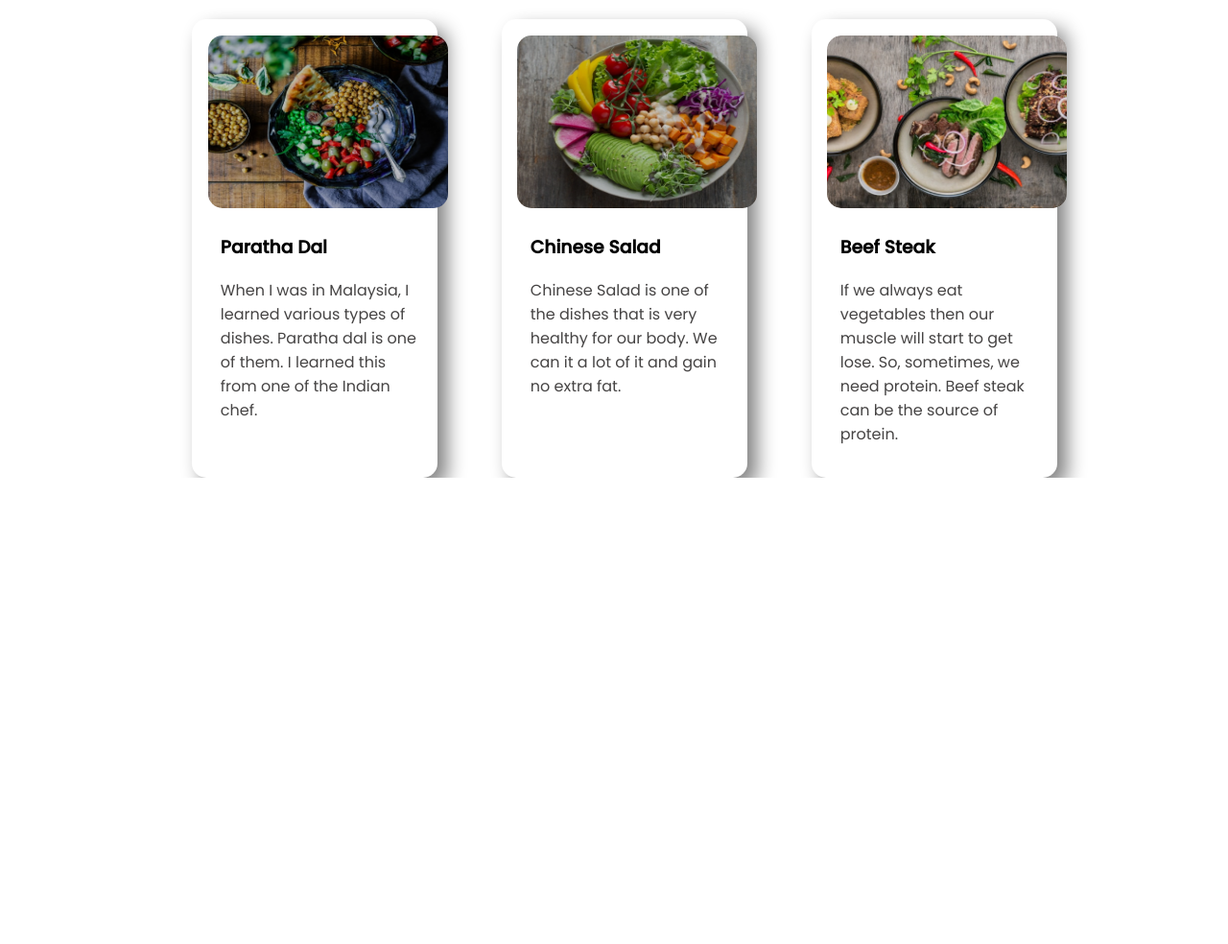
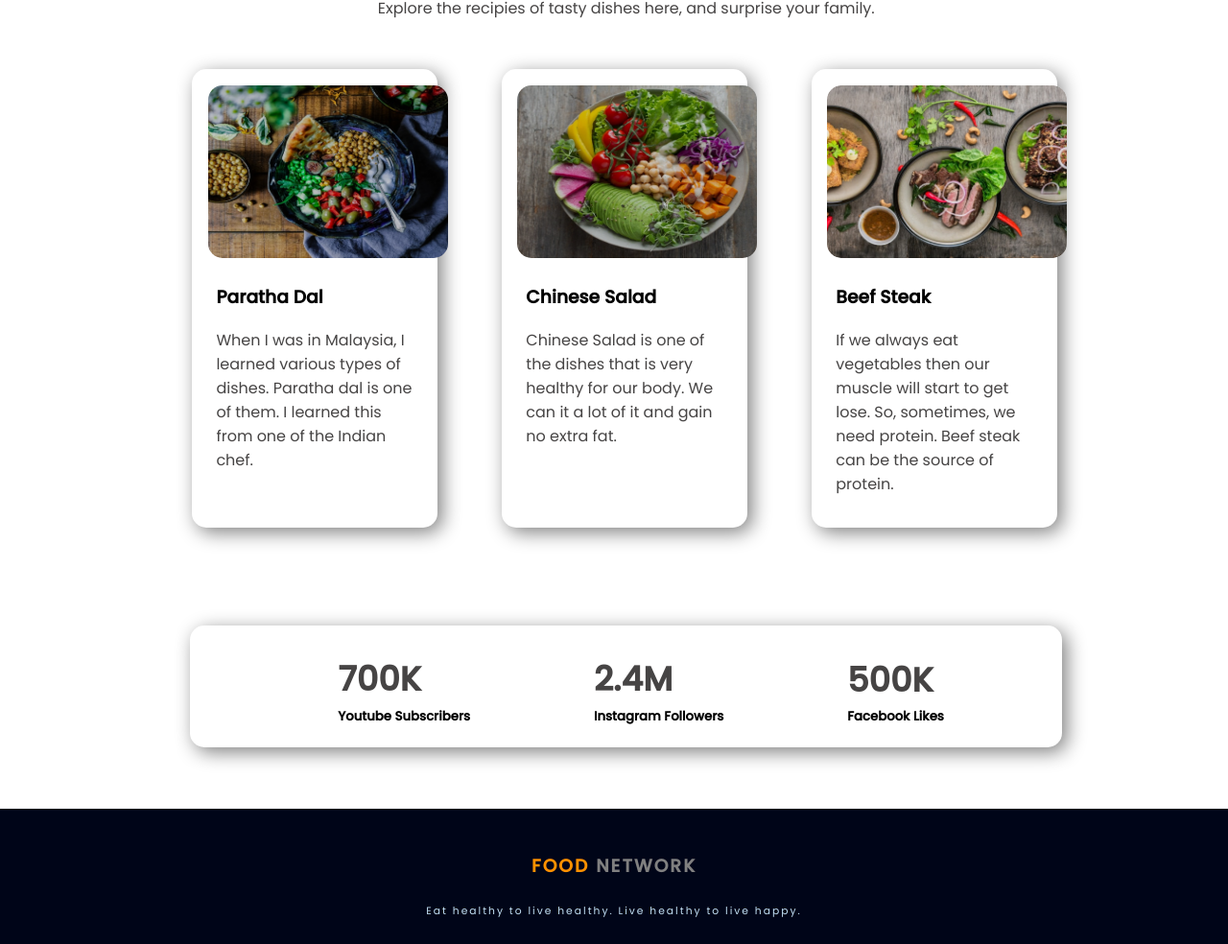
Before and after one commit to kbnul001/food-portfolio, a plain HTML site: page index.html in a window 1280 px wide. Shown: the part 2424-3408 px from the top of the page at 96% size. Before the commit the page ends 2922 px from the top, so only its background shows below. Drawn offline with Linux system fonts and the light colour scheme.

Commit message:
final done

```diff
--- a/index.html
+++ b/index.html
@@ -36,7 +36,6 @@
     </section>
 
 
-
     <section class="flex-container">
         <div class="half-width">
             <h1> <span class="green-color">Skip</span> The Diet, <br> Just Eat Healthy <br> With Food Network</h1>
@@ -47,22 +46,22 @@
         </div>
 
         <div class="half-width">
-            <img src="images/food3.png" alt="">
+            <img src="images/food5.png" alt="">
         </div>
     </section>
 
-    <section id="third-bg" class="flex-container center">
+    <section id="third-bg" class="flex-container">
         <div class="half-width">
-            <img src="images/kamil1b.png" alt="">
+            <img src="images/kamil.png" alt="">
         </div>
-        <div class="half-width">
+        <div style="padding-top: 8%;" class="half-width">
             <h2>About Me</h2>
             <p class="justice" style="margin-bottom: 12%;">Hey there! I am Kamil Hassan. I a food blogger who owns this
                 food network.
                 Currently, I am persuing my
                 undergraduate at Asia Pacific University of Technology and Innovation. My major is Computer Science with
                 a specialism in Intelligent System.</p>
-            <a class="link-button2" href="">CONTACT ME</a>
+            <a class="link-button2" href="https://booktimewithkamil.blogspot.com/p/contact-me.html">CONTACT ME</a>
         </div>
     </section>
 
@@ -94,13 +93,36 @@
             <div class="thrice-width">
                 <img src="images/food/Project Cover1.jpg" alt="">
                 <h3 class="left">Beef Steak</h3>
-                <p class="left">If we always eat vegetables then our muscle will start to get lose. So, sometimes, we
+                <p class="left">If we always eat vegetables then our muscle will start to get lose. So,
+                    sometimes, we
                     need protein.
                     Beef steak can be the source of protein.</p>
             </div>
         </div>
 
     </section>
+
+    <section class="flex-container3">
+        <div>
+            <h2>700K</h2>
+            <h5>Youtube Subscribers</h5>
+        </div>
+
+        <div>
+            <h2>2.4M</h2>
+            <h5>Instagram Followers</h5>
+        </div>
+
+        <div>
+            <h2>500K</h2>
+            <h5>Facebook Likes</h5>
+        </div>
+    </section>
+
+    <footer>
+        <h3><span class="orange-color">FOOD </span> NETWORK</h3>
+        <h6>Eat healthy to live healthy. Live healthy to live happy.</h6>
+    </footer>
 </body>
 
 </html>
--- a/style.css
+++ b/style.css
@@ -58,6 +58,10 @@ body{
     color: green;
 }
 
+.orange-color{
+    color: rgb(255, 145, 0);
+}
+
 h1{
     font-size: 50px;
 }
@@ -68,6 +72,10 @@ h2{
 
 h3{
     color: black;
+}
+
+h6{
+    font-weight: 200;
 }
 
 .fa {
@@ -108,6 +116,33 @@ h3{
     margin-left: 13%;
 }
 
+.flex-container3{
+    margin-top: 8%;
+    margin-left: 15.5%;
+    display: flex;
+    padding: 0 5%;
+    box-shadow: 5px 5px 20px gray;
+    width: 61%;
+    align-items: center;
+    border-radius: 15px;
+}
+
+.flex-container3 div{
+    padding-left: 5%;
+    padding-right: 5%;
+    margin-left: 6.5%;
+}
+
+.flex-container3 h2{
+    font-size: 35px;
+    margin-bottom: 0;
+}
+.flex-container3 h5{
+    color: black;
+    margin-top: 2%;
+}
+
+
 .half-width{
     width: 40%;
     margin-left: 5%;
@@ -120,7 +155,7 @@ h3{
     margin-left: 3%;
     margin-right: 3%;
     padding: 1.5% 1.5%;
-    box-shadow: 10px 10px 20px grey;
+    box-shadow: 5px 5px 20px grey;
     border-radius: 15px;
     text-align: center;
 }
@@ -133,7 +168,7 @@ h3{
 
 .left{
     text-align: left;
-    padding-left: 6%;
+    padding-left: 4%;
 }
 
 
@@ -161,3 +196,17 @@ h3{
 #third-bg img{
     width: 90%;
 }
+
+footer{
+    background-color: rgb(0, 5, 24);
+    margin-top: 5%;
+    margin-bottom: 0;
+    padding: 2%;
+    color: rgb(196, 226, 245);
+    text-align: center;
+    letter-spacing: 2px;
+}
+
+footer h3{
+    color: grey;
+}
```
Also changed, not shown: images/food5.png (added), images/kamil.png (added), 2 other files.
